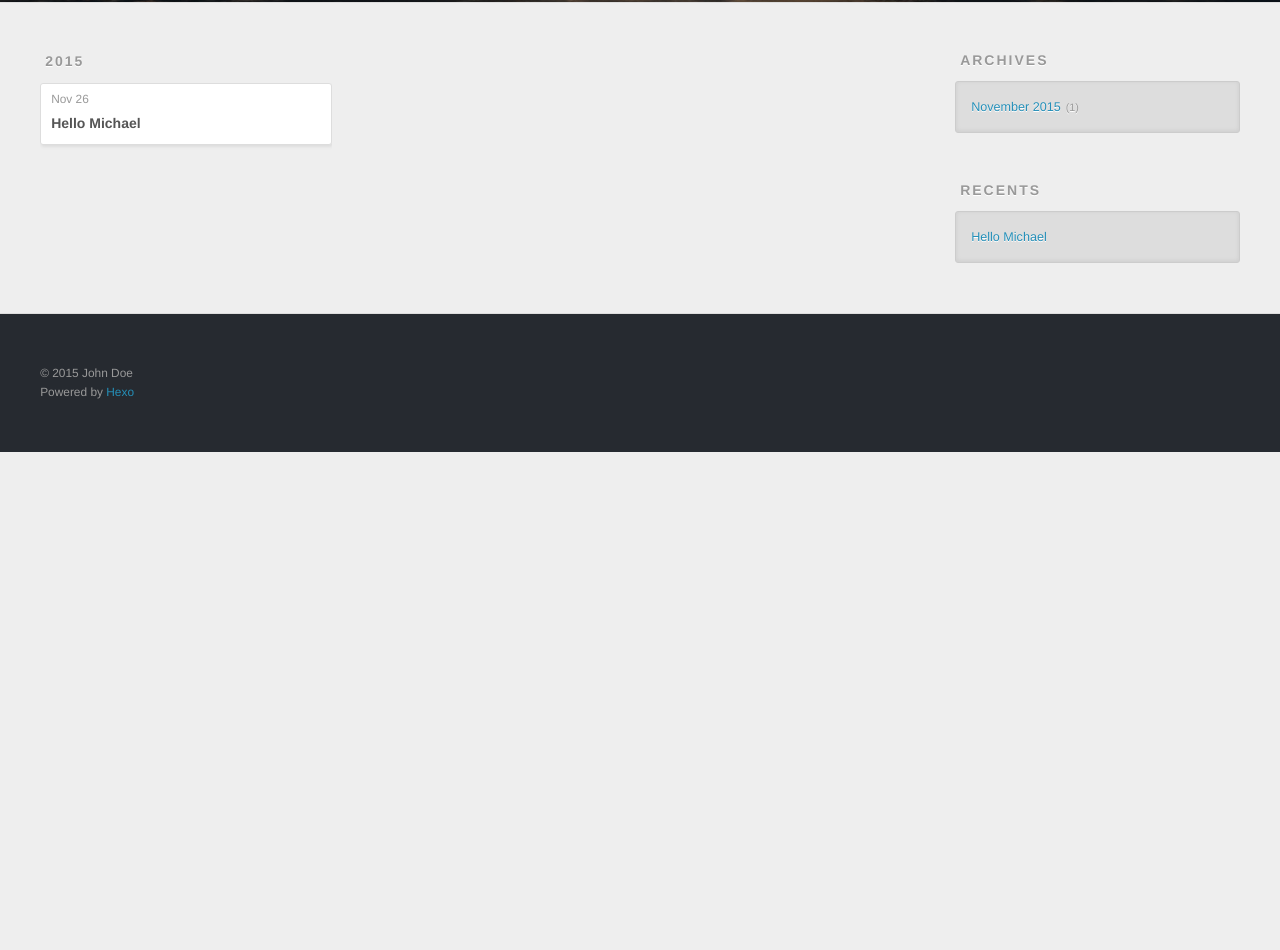
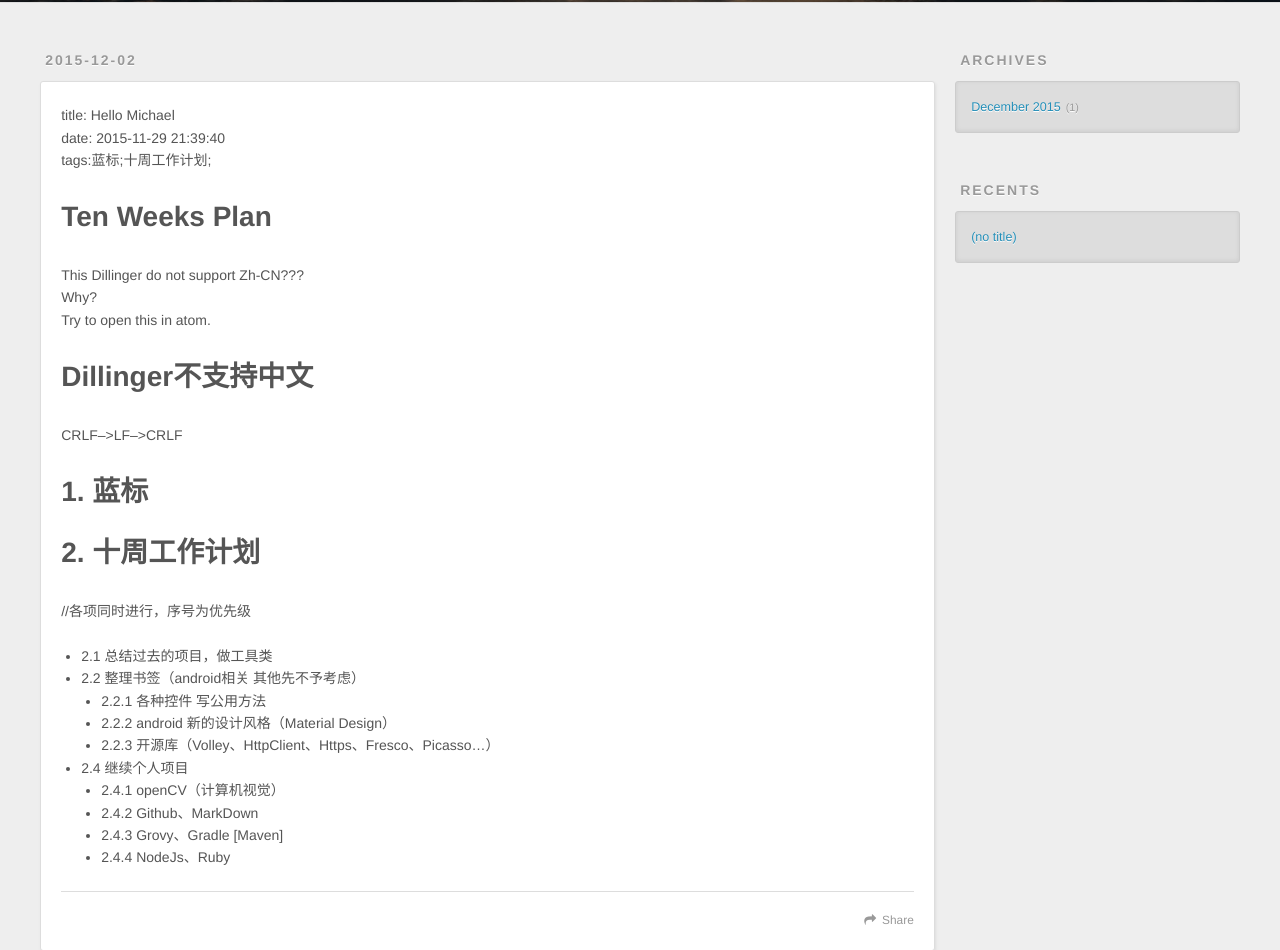
Before and after one commit to wIc4qel/wIc4qel.github.io, a plain HTML site: page 2015/12/02/Hello-Michael/index.html in a window 1280 px wide. Shown: the part 298-1248 px from the top of the page. Before the commit the page ends 800 px from the top, so only its background shows below. Drawn offline with nearby package versions, Linux system fonts and the light colour scheme.

Commit message:
Site updated: 2015-12-02 14:39:48

```diff
--- a/archives/2015/11/index.html
+++ b/2015/12/02/Hello-Michael/index.html
@@ -3,17 +3,27 @@
 <head>
   <meta charset="utf-8">
 
-  <title>Archives: 2015/11 | Hexo</title>
+  <title>Hexo</title>
   <meta name="viewport" content="width=device-width, initial-scale=1, maximum-scale=1">
-  <meta name="description">
-<meta property="og:type" content="website">
+  <meta name="description" content="title: Hello Michaeldate: 2015-11-29 21:39:40tags:蓝标;十周工作计划;
+Ten Weeks PlanThis Dillinger do not support Zh-CN???Why?Try to open this in atom.
+Dillinger不支持中文CRLF–&amp;gt;LF–&amp;gt;CRLF
+1. 蓝标2. 十周工作计划//各项">
+<meta property="og:type" content="article">
 <meta property="og:title" content="Hexo">
-<meta property="og:url" content="http://yoursite.com/archives/2015/11/index.html">
+<meta property="og:url" content="http://yoursite.com/2015/12/02/Hello-Michael/index.html">
 <meta property="og:site_name" content="Hexo">
-<meta property="og:description">
+<meta property="og:description" content="title: Hello Michaeldate: 2015-11-29 21:39:40tags:蓝标;十周工作计划;
+Ten Weeks PlanThis Dillinger do not support Zh-CN???Why?Try to open this in atom.
+Dillinger不支持中文CRLF–&amp;gt;LF–&amp;gt;CRLF
+1. 蓝标2. 十周工作计划//各项">
+<meta property="og:updated_time" content="2015-12-02T06:36:48.955Z">
 <meta name="twitter:card" content="summary">
 <meta name="twitter:title" content="Hexo">
-<meta name="twitter:description">
+<meta name="twitter:description" content="title: Hello Michaeldate: 2015-11-29 21:39:40tags:蓝标;十周工作计划;
+Ten Weeks PlanThis Dillinger do not support Zh-CN???Why?Try to open this in atom.
+Dillinger不支持中文CRLF–&amp;gt;LF–&amp;gt;CRLF
+1. 蓝标2. 十周工作计划//各项">
 
     <link rel="alternative" href="/atom.xml" title="Hexo" type="application/atom+xml">
 
@@ -59,38 +69,51 @@
   </div>
 </header>
       <div class="outer">
-        <section id="main">
+        <section id="main"><article id="post-Hello-Michael" class="article article-type-post" itemscope itemprop="blogPost">
+  <div class="article-meta">
+    <a href="/2015/12/02/Hello-Michael/" class="article-date">
+  <time datetime="2015-12-02T06:36:48.955Z" itemprop="datePublished">2015-12-02</time>
+</a>
+
+  </div>
+  <div class="article-inner">
+
+
+    <div class="article-entry" itemprop="articleBody">
+
+        <p>title: Hello Michael<br>date: 2015-11-29 21:39:40<br>tags:蓝标;十周工作计划;  </p>
+<h1 id="Ten_Weeks_Plan">Ten Weeks Plan</h1><p>This Dillinger do not support Zh-CN???<br>Why?<br>Try to open this in atom.  </p>
+<h1 id="Dillinger不支持中文">Dillinger不支持中文</h1><p>CRLF–&gt;LF–&gt;CRLF</p>
+<h1 id="1-_蓝标">1. 蓝标</h1><h1 id="2-_十周工作计划">2. 十周工作计划</h1><p>//各项同时进行，序号为优先级</p>
+<ul>
+<li>2.1 总结过去的项目，做工具类</li>
+<li>2.2 整理书签（android相关 其他先不予考虑）<ul>
+<li>2.2.1 各种控件 写公用方法</li>
+<li>2.2.2 android 新的设计风格（Material Design）</li>
+<li>2.2.3 开源库（Volley、HttpClient、Https、Fresco、Picasso…）</li>
+</ul>
+</li>
+<li>2.4 继续个人项目<ul>
+<li>2.4.1 openCV（计算机视觉）</li>
+<li>2.4.2 Github、MarkDown</li>
+<li>2.4.3 Grovy、Gradle [Maven]</li>
+<li>2.4.4 NodeJs、Ruby</li>
+</ul>
+</li>
+</ul>
+
+
+    </div>
+    <footer class="article-footer">
+      <a data-url="http://yoursite.com/2015/12/02/Hello-Michael/" data-id="cihofvieb0000fgptrg1bcxop" class="article-share-link">Share</a>
+
+
+    </footer>
+  </div>
 
 
 
-
-
-
-      <section class="archives-wrap">
-        <div class="archive-year-wrap">
-          <a href="/archives/2015" class="archive-year">2015</a>
-        </div>
-        <div class="archives">
-
-    <article class="archive-article archive-type-post">
-  <div class="archive-article-inner">
-    <header class="archive-article-header">
-      <a href="/2015/11/26/Hello-Michael/" class="archive-article-date">
-  <time datetime="2015-11-26T09:05:17.000Z" itemprop="datePublished">Nov 26</time>
-</a>
-
-
-    <h1 itemprop="name">
-      <a class="archive-article-title" href="/2015/11/26/Hello-Michael/">Hello Michael</a>
-    </h1>
-
-
-    </header>
-  </div>
 </article>
-
-
-    </div></section>
 
 </section>
 
@@ -106,7 +129,7 @@
   <div class="widget-wrap">
     <h3 class="widget-title">Archives</h3>
     <div class="widget">
-      <ul class="archive-list"><li class="archive-list-item"><a class="archive-list-link" href="/archives/2015/11/">November 2015</a><span class="archive-list-count">1</span></li></ul>
+      <ul class="archive-list"><li class="archive-list-item"><a class="archive-list-link" href="/archives/2015/12/">December 2015</a><span class="archive-list-count">1</span></li></ul>
     </div>
   </div>
 
@@ -118,7 +141,7 @@
       <ul>
 
           <li>
-            <a href="/2015/11/26/Hello-Michael/">Hello Michael</a>
+            <a href="/2015/12/02/Hello-Michael/">(no title)</a>
           </li>
 
       </ul>
```
Also changed, not shown: archives/2015/12/index.html (renamed from 2015/11/26/Hello-Michael/index.html, +26 -36 lines), archives/2015/index.html (+4 -10 lines), archives/index.html (+4 -10 lines), index.html (+25 -15 lines).
